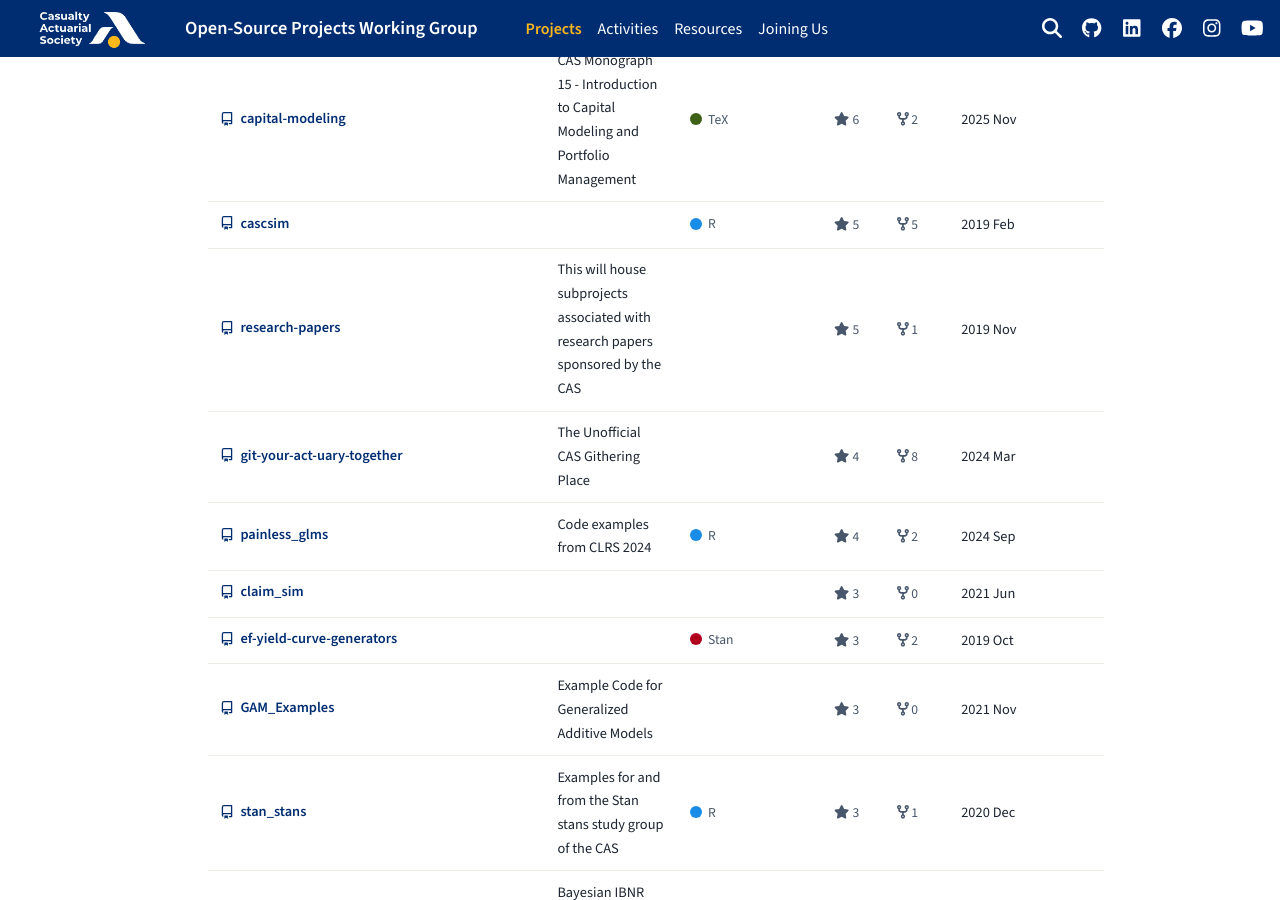
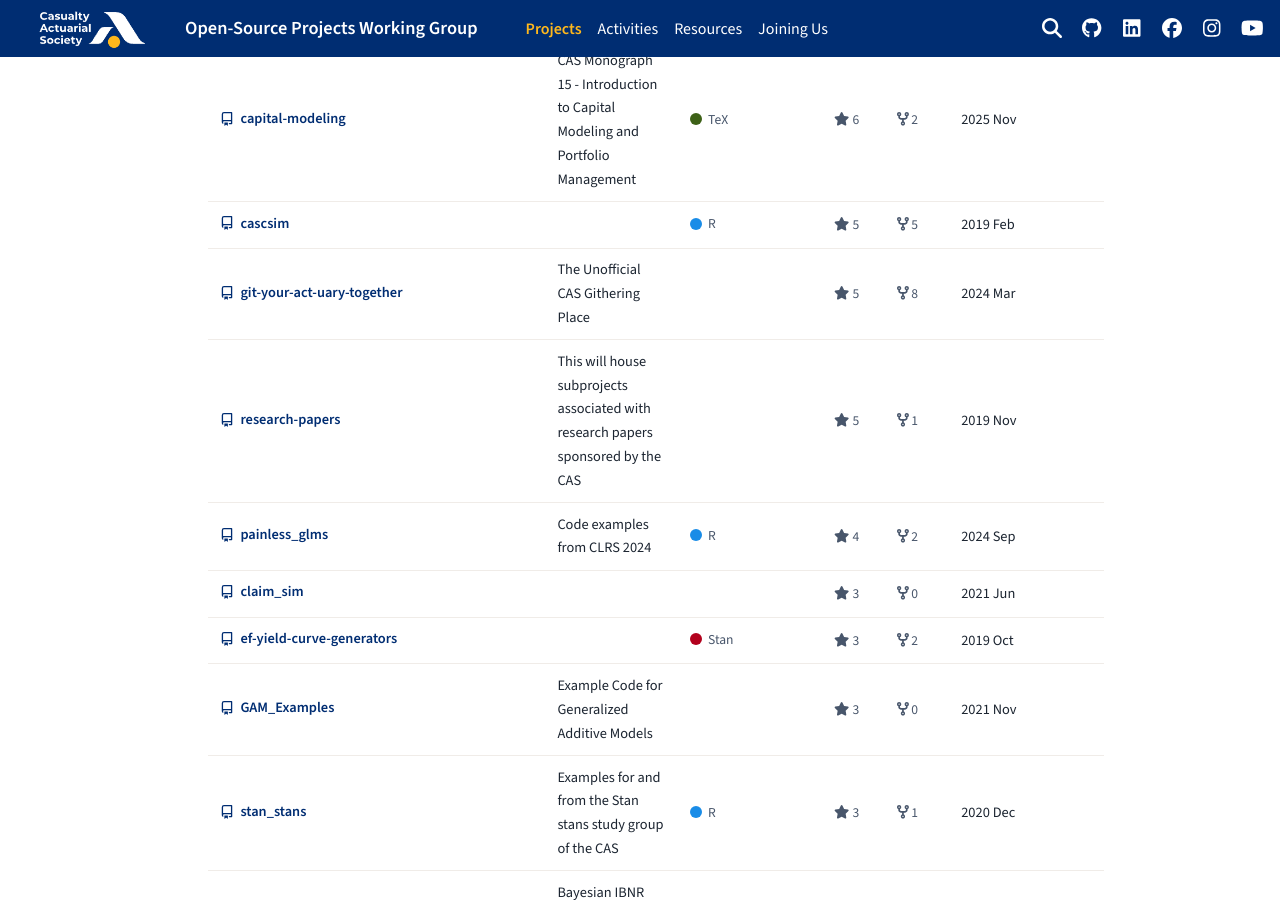
Before and after one commit to casact/casact.github.io, a Sphinx documentation site: the page built from docs/projects.md, in a window 1280 px wide and 900 px high, scrolled down 2332 px. Built offline with Sphinx 7.4.7 and the PyData theme 0.15.4, drawn with Linux system fonts in a browser that asks for light colours.

Commit message:
Update repo listings

```diff
--- a/docs/projects.md
+++ b/docs/projects.md
@@ -151,20 +151,20 @@ All 46 public repositories in the [casact GitHub organization](https://github.co
   <td>2019 Feb</td>
 </tr>
 <tr>
+  <td class="cas-repo-name"><a href="https://github.com/casact/git-your-act-uary-together" target="_blank" rel="noopener"><svg aria-hidden="true" viewBox="0 0 16 16" width="14" height="14" class="cas-repo-icon"><path fill="currentColor" d="M2 2.5A2.5 2.5 0 0 1 4.5 0h8.75a.75.75 0 0 1 .75.75v12.5a.75.75 0 0 1-.75.75h-2.5a.75.75 0 0 1 0-1.5h1.75v-2h-8a1 1 0 0 0-.714 1.7.75.75 0 1 1-1.072 1.05A2.495 2.495 0 0 1 2 11.5Zm10.5-1h-8a1 1 0 0 0-1 1v6.708A2.486 2.486 0 0 1 4.5 9h8ZM5 12.25a.25.25 0 0 1 .25-.25h3.5a.25.25 0 0 1 .25.25v3.25a.25.25 0 0 1-.4.2l-1.45-1.087a.249.249 0 0 0-.3 0L5.4 15.7a.25.25 0 0 1-.4-.2Z"></path></svg>git-your-act-uary-together</a></td>
+  <td>The Unofficial CAS Githering Place</td>
+  <td></td>
+  <td><span class="cas-repo-stat"><i class="fa-solid fa-star"></i> 5</span></td>
+  <td><span class="cas-repo-stat"><i class="fa-solid fa-code-fork"></i> 8</span></td>
+  <td>2024 Mar</td>
+</tr>
+<tr>
   <td class="cas-repo-name"><a href="https://github.com/casact/research-papers" target="_blank" rel="noopener"><svg aria-hidden="true" viewBox="0 0 16 16" width="14" height="14" class="cas-repo-icon"><path fill="currentColor" d="M2 2.5A2.5 2.5 0 0 1 4.5 0h8.75a.75.75 0 0 1 .75.75v12.5a.75.75 0 0 1-.75.75h-2.5a.75.75 0 0 1 0-1.5h1.75v-2h-8a1 1 0 0 0-.714 1.7.75.75 0 1 1-1.072 1.05A2.495 2.495 0 0 1 2 11.5Zm10.5-1h-8a1 1 0 0 0-1 1v6.708A2.486 2.486 0 0 1 4.5 9h8ZM5 12.25a.25.25 0 0 1 .25-.25h3.5a.25.25 0 0 1 .25.25v3.25a.25.25 0 0 1-.4.2l-1.45-1.087a.249.249 0 0 0-.3 0L5.4 15.7a.25.25 0 0 1-.4-.2Z"></path></svg>research-papers</a></td>
   <td>This will house subprojects associated with research papers sponsored by the CAS</td>
   <td></td>
   <td><span class="cas-repo-stat"><i class="fa-solid fa-star"></i> 5</span></td>
   <td><span class="cas-repo-stat"><i class="fa-solid fa-code-fork"></i> 1</span></td>
   <td>2019 Nov</td>
-</tr>
-<tr>
-  <td class="cas-repo-name"><a href="https://github.com/casact/git-your-act-uary-together" target="_blank" rel="noopener"><svg aria-hidden="true" viewBox="0 0 16 16" width="14" height="14" class="cas-repo-icon"><path fill="currentColor" d="M2 2.5A2.5 2.5 0 0 1 4.5 0h8.75a.75.75 0 0 1 .75.75v12.5a.75.75 0 0 1-.75.75h-2.5a.75.75 0 0 1 0-1.5h1.75v-2h-8a1 1 0 0 0-.714 1.7.75.75 0 1 1-1.072 1.05A2.495 2.495 0 0 1 2 11.5Zm10.5-1h-8a1 1 0 0 0-1 1v6.708A2.486 2.486 0 0 1 4.5 9h8ZM5 12.25a.25.25 0 0 1 .25-.25h3.5a.25.25 0 0 1 .25.25v3.25a.25.25 0 0 1-.4.2l-1.45-1.087a.249.249 0 0 0-.3 0L5.4 15.7a.25.25 0 0 1-.4-.2Z"></path></svg>git-your-act-uary-together</a></td>
-  <td>The Unofficial CAS Githering Place</td>
-  <td></td>
-  <td><span class="cas-repo-stat"><i class="fa-solid fa-star"></i> 4</span></td>
-  <td><span class="cas-repo-stat"><i class="fa-solid fa-code-fork"></i> 8</span></td>
-  <td>2024 Mar</td>
 </tr>
 <tr>
   <td class="cas-repo-name"><a href="https://github.com/casact/painless_glms" target="_blank" rel="noopener"><svg aria-hidden="true" viewBox="0 0 16 16" width="14" height="14" class="cas-repo-icon"><path fill="currentColor" d="M2 2.5A2.5 2.5 0 0 1 4.5 0h8.75a.75.75 0 0 1 .75.75v12.5a.75.75 0 0 1-.75.75h-2.5a.75.75 0 0 1 0-1.5h1.75v-2h-8a1 1 0 0 0-.714 1.7.75.75 0 1 1-1.072 1.05A2.495 2.495 0 0 1 2 11.5Zm10.5-1h-8a1 1 0 0 0-1 1v6.708A2.486 2.486 0 0 1 4.5 9h8ZM5 12.25a.25.25 0 0 1 .25-.25h3.5a.25.25 0 0 1 .25.25v3.25a.25.25 0 0 1-.4.2l-1.45-1.087a.249.249 0 0 0-.3 0L5.4 15.7a.25.25 0 0 1-.4-.2Z"></path></svg>painless_glms</a></td>
```
Also changed, not shown: docs/index.md (+1 -1 lines).
